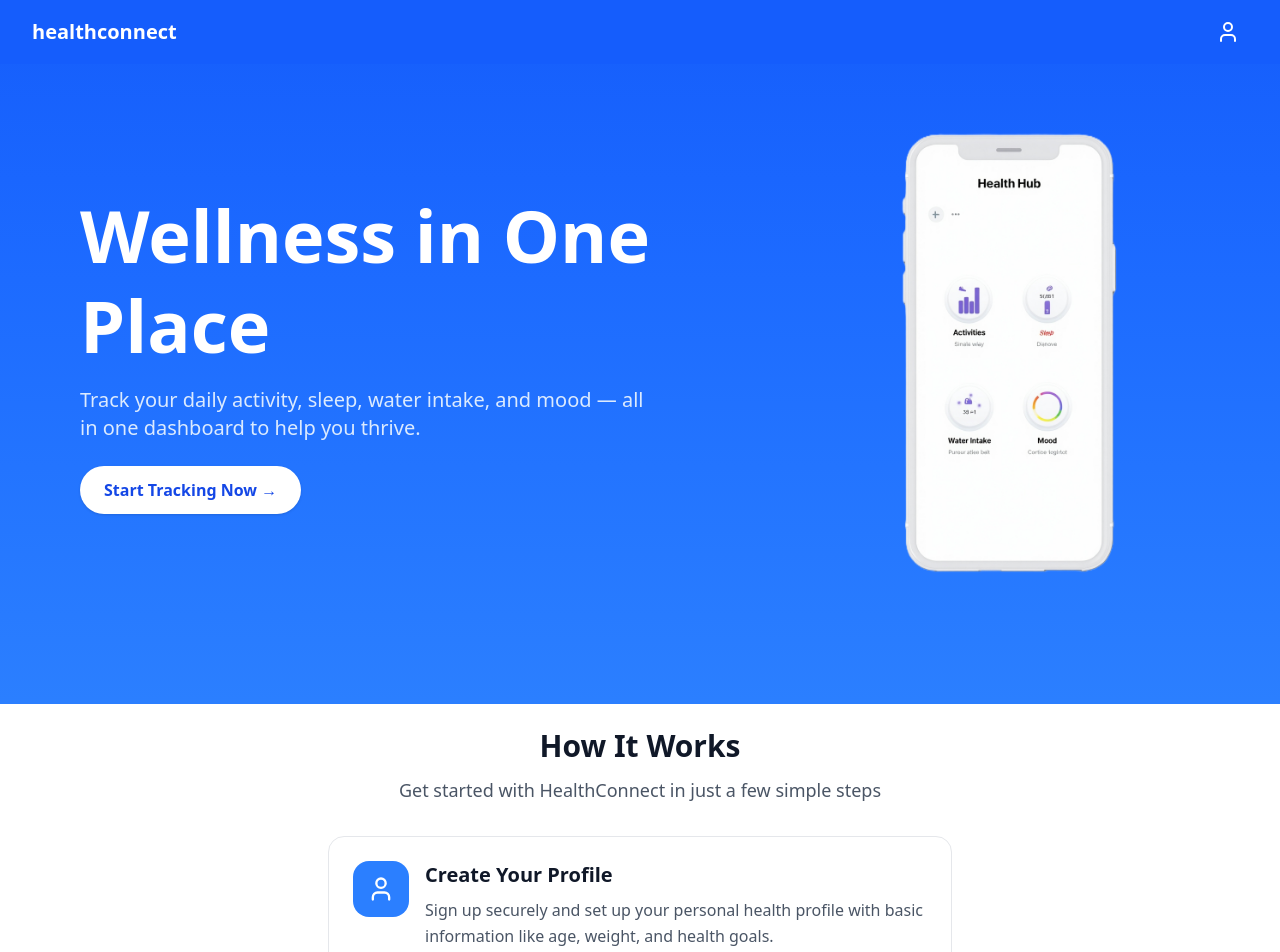
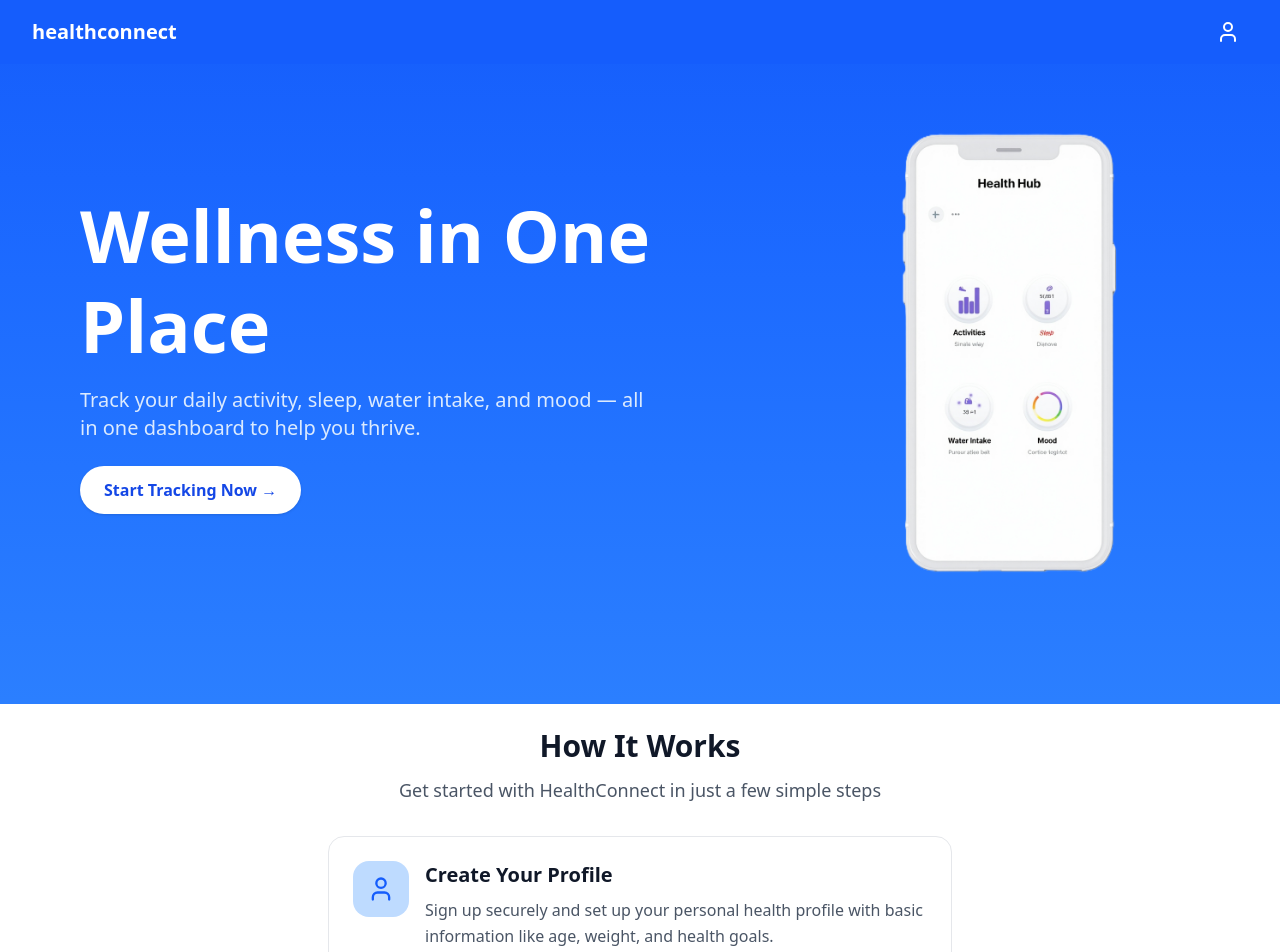
Before and after one commit to vigneshviky01/HealthConnect-FullStackApplication, a React (Vite) app: page / in a window 1280 px wide. Shown: the top 952 px of the page. Built offline with nearby package versions, Linux system fonts and the light colour scheme.

Commit message:
minor homepage UI change

```diff
--- a/src/section/HowItWorks.jsx
+++ b/src/section/HowItWorks.jsx
@@ -8,35 +8,35 @@ const HowItWorks = () => {
       title: "Create Your Profile",
       description: "Sign up securely and set up your personal health profile with basic information like age, weight, and health goals.",
       icon: User,
-      iconBg: "bg-blue-500"
+      iconBg: "bg-blue-200"
     },
     {
       id: 2,
       title: "Track Daily Activities",
       description: "Log your daily activities including steps, workouts, calories burned, and exercise duration.",
       icon: Activity,
-      iconBg: "bg-green-500"
+      iconBg: "bg-blue-200"
     },
     {
       id: 3,
       title: "Monitor Sleep Patterns",
       description: "Record your sleep start time, end time, quality rating, and add personal notes about your rest.",
       icon: Moon,
-      iconBg: "bg-purple-500"
+      iconBg: "bg-blue-200"
     },
     {
       id: 4,
       title: "Log Water & Mood",
       description: "Track your daily water intake and mood levels to understand the connection between hydration and well-being.",
       icon: Droplets,
-      iconBg: "bg-cyan-500"
+      iconBg: "bg-blue-200"
     },
     {
       id: 5,
       title: "Visualize Your Progress",
       description: "View your health trends through interactive charts and graphs that show your progress over time.",
       icon: BarChart3,
-      iconBg: "bg-orange-500"
+      iconBg: "bg-blue-200"
     }
   ];
 
@@ -62,7 +62,7 @@ const HowItWorks = () => {
             <div className="flex items-center justify-between">
               <div className="flex items-start space-x-4">
                 <div className={`w-14 h-14 rounded-2xl ${step.iconBg} flex items-center justify-center flex-shrink-0`}>
-                  <Icon className="w-7 h-7 text-white" />
+                  <Icon className="w-7 h-7 text-blue-600" />
                 </div>
                 <div className="flex-1">
                   <h3 className="text-xl font-semibold text-gray-900 mb-2">
```
